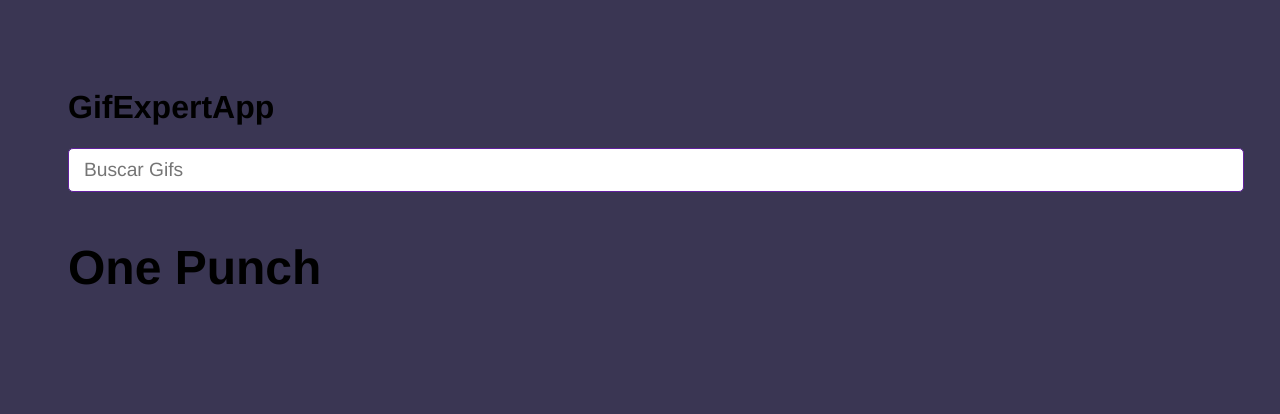
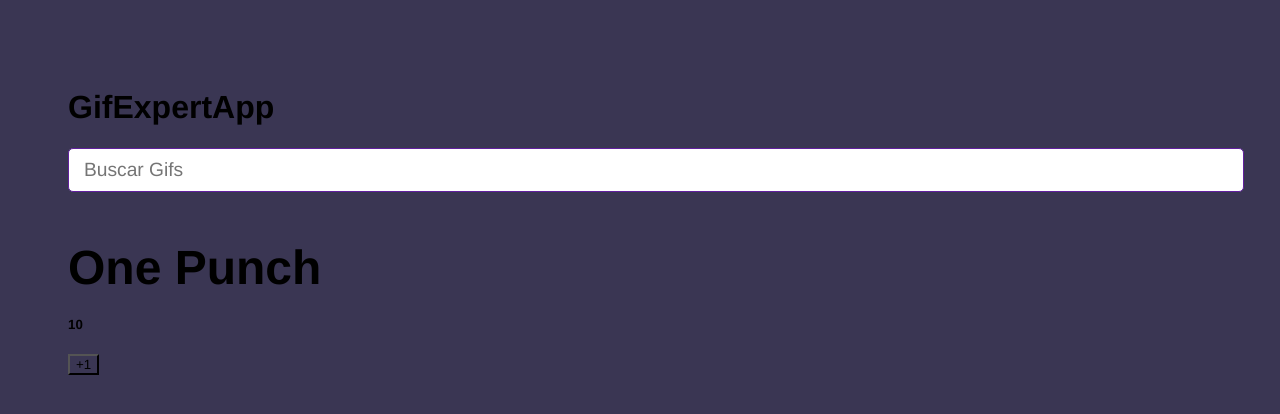
Before and after one commit to DevRodox/React-GifExpertApp, a React (Vite) app: page / in a window 1280 px wide. Shown: the top 414 px of the page. Built offline with nearby package versions, Linux system fonts and the light colour scheme; no server answers.

Commit message:
useEffect hook were implemented

```diff
--- a/src/components/GifGrid.jsx
+++ b/src/components/GifGrid.jsx
@@ -1,13 +1,21 @@
+import { useState, useEffect } from 'react';
 import { getGifs } from '../helpers/getGifs';
 
 
 export const GifGrid = ({ category }) => {
 
-    getGifs( category );
+    const [counter, setCounter] = useState(10);
+
+    useEffect( () => {
+        getGifs( category );
+    }, [ ]);
 
     return (
         <>
             <h3>{ category }</h3>
+
+            <h5>{ counter }</h5>
+            <button onClick={ () => setCounter( counter + 1 ) }> +1 </button>
         </>
     );
 };
--- a/src/helpers/getGifs.js
+++ b/src/helpers/getGifs.js
@@ -1,6 +1,6 @@
 
 export const getGifs = async( category ) => {
-    const url = `https://api.giphy.com/v1/gifs/search?api_key=C8bWXwqODnCl56QIcl8N5dTc5FWKovIK&q=${ category }&limit=20`
+    const url = `https://api.giphy.com/v1/gifs/search?api_key=C8bWXwqODnCl56QIcl8N5dTc5FWKovIK&q=${ category }&limit=10`
     const resp = await fetch( url );
     const { data } = await resp.json();
 
```
